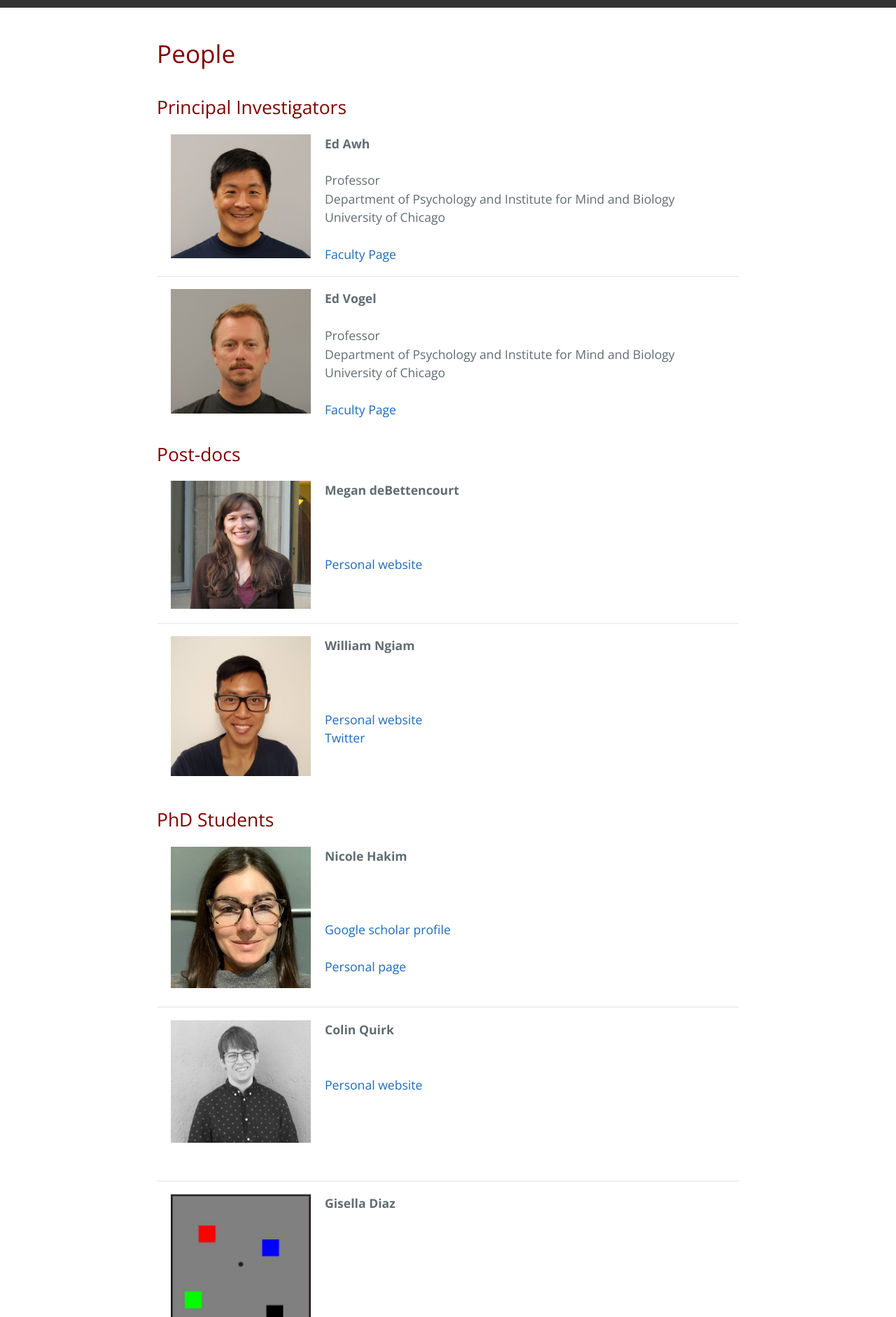
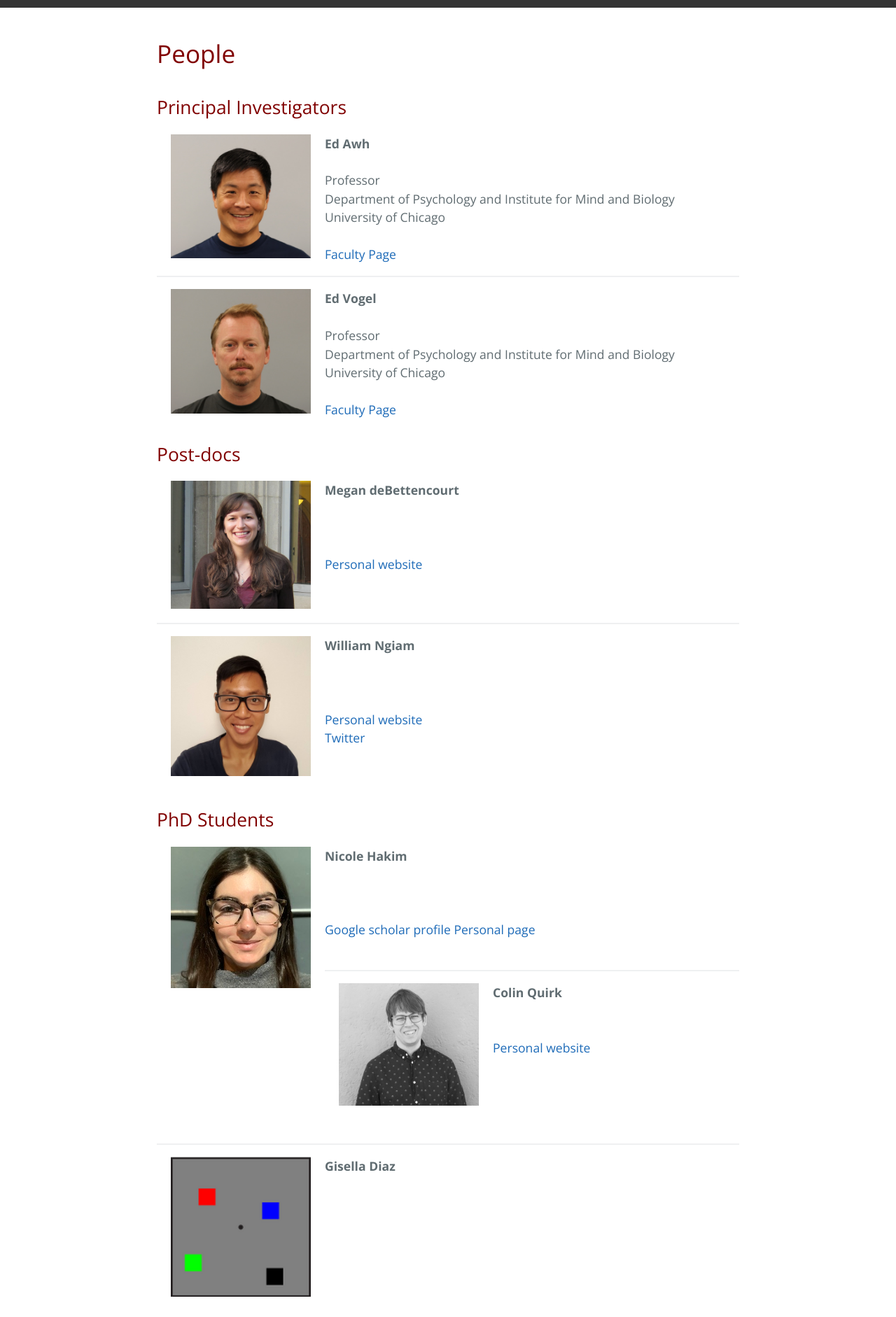
Before and after one commit to AwhVogelLab/awhvogellab.github.io, a Jekyll site: the page built from people.md, in a window 1280 px wide. Shown: the part 262-2144 px from the top of the page at 70% size. Built offline with Jekyll 4.4.1, drawn with Linux system fonts in a browser that asks for light colours; our own code applies the rules of GitHub Pages for plain Markdown files; grey boxes are pictures that could not be loaded.

```diff
--- a/people.md
+++ b/people.md
@@ -42,8 +42,8 @@ University of Chicago  <br>
 ![Nicole](/files/images/nicole.jpg){: .image-left}**Nicole Hakim** <br>
 <br>
 [Google scholar profile](https://scholar.google.com/citations?user=0YNa8scAAAAJ&hl=en&oi=ao)
+[Personal page](/hakim.html)
 <br>
-[Personal page](/hakim.html)
 <br>
 
 ---
```
